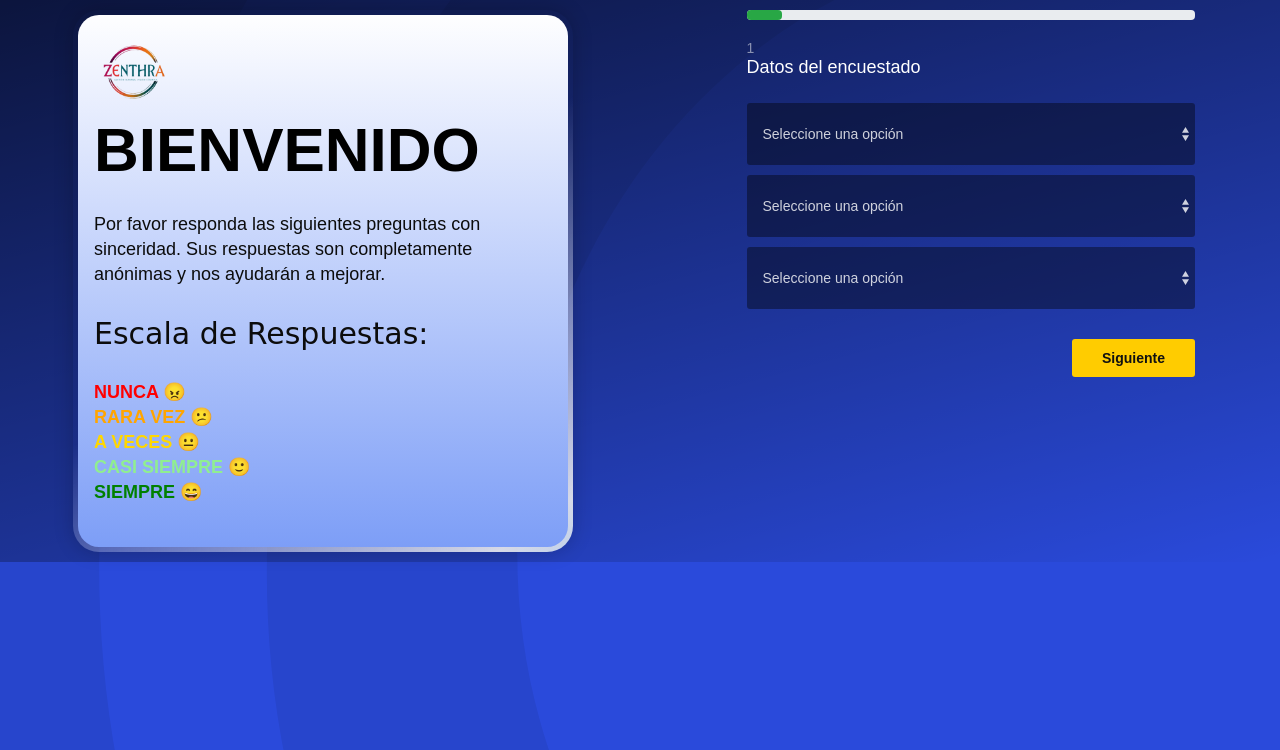
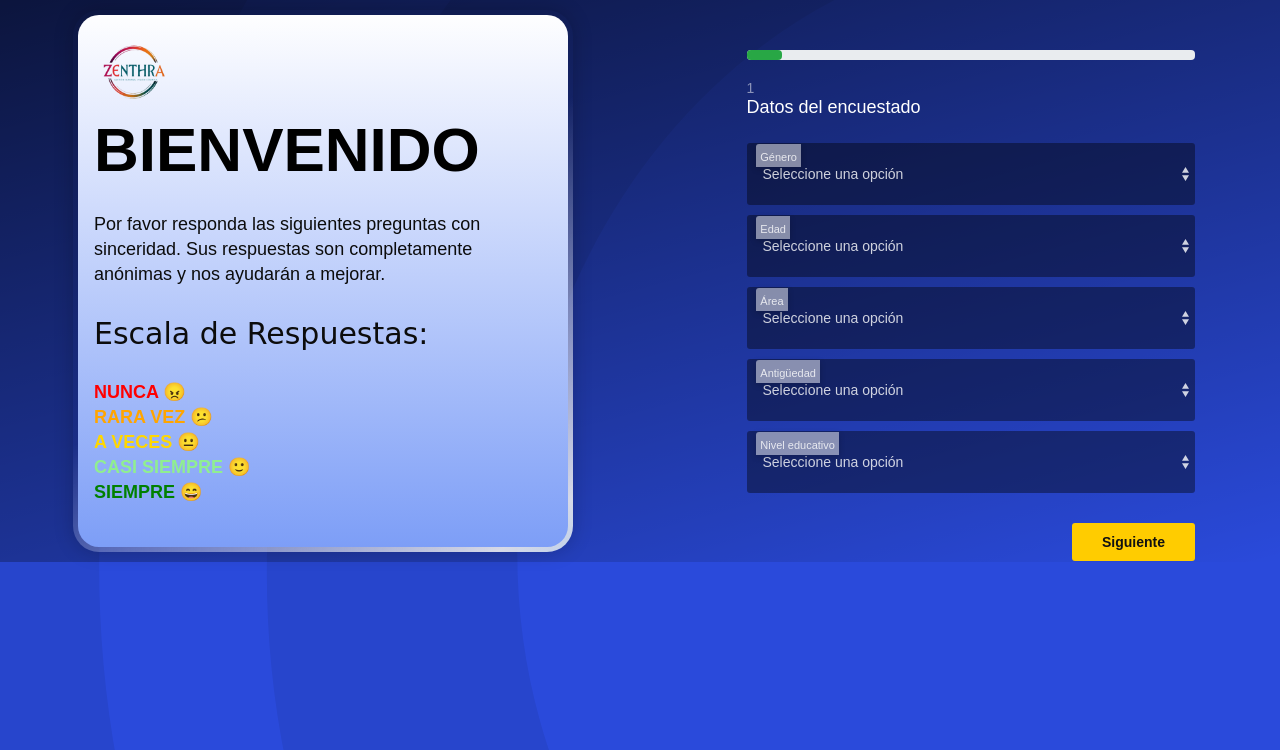
Before and after one commit to guille2506/Encuestas2025, a PHP site: page /encuestas.php?id=1 in a window 1280 px wide. Shown: the top 750 px of the page. Run offline with PHP 8.4, Linux system fonts and the light colour scheme; data that the repository does not hold is empty.

Commit message:
Cambios esteticos

```diff
--- a/css/style.css
+++ b/css/style.css
@@ -65,11 +65,11 @@ label {
   display: inline-block;
   font-weight: 400;
   margin-bottom: 8px;
-  color: #fff7f7;
-  background-color: #00000067;
+  color: #000000;
+  background-color: #ffffff7e;
   padding: 8px 12px;
   box-shadow: 0 2px 6px rgba(0, 0, 0, 0.2);
-  font-size: 16px;
+  font-size: 18px;
 }
 hr {
   margin: 30px 0 30px 0;
@@ -97,7 +97,7 @@ a {
 }
 a:hover,
 a:focus {
- background-color: #4ccd6a;
+ background-color: #2b3fc4;
 }
 a.animated_link {
   position: relative;
@@ -176,7 +176,7 @@ a.btn_1,
 }
 a.btn_1:hover,
 .btn_1:hover {
-  background-color: #4ccd6a;
+  background-color: #2b3fc4;
 }
 #preloader {
   position: fixed;
@@ -1662,4 +1662,31 @@ body[dir="rtl"] .fl-form .fl-wrap-select:after {
   padding: 0 15px;
   box-sizing: border-box;
 }
+
+
+
+.fl-label {
+  opacity: 1 !important;
+  visibility: visible !important;
+}
+
+
+select option {
+  background-color: #f0f0f0;
+  color: #222;
+}
+
+.separacion-arriba {
+  padding-top: 40px;
+}
+
+@media (max-width: 767px) {
+  .separacion-arriba {
+    padding-top: 60px;
+  }
+}
+
+
+
+
 /*llegaste al final
--- a/encuestas.php
+++ b/encuestas.php
@@ -56,8 +56,9 @@ function obtenerOraciones($idempresa, $nro_bloque) {
     <div class="container_centering">
         <div class="container">
             <div class="row justify-content-between">
-                <div class="col-xl-6 col-lg-6 d-flex align-items-center">
+                <div class="col-xl-6 col-lg-6 d-flex align-items-center ">
                     <div class="main_title_1">
+
                         <h3><img src="images/recursos-logo11.png" width="80" height="80" alt=""> Bienvenido</h3>
                         <p>Por favor responda las siguientes preguntas con sinceridad. Sus respuestas son completamente anónimas y nos ayudarán a mejorar.</p>
                         <p><em>Escala de Respuestas:</em></p>
@@ -70,6 +71,8 @@ function obtenerOraciones($idempresa, $nro_bloque) {
                     </div>
                 </div>
                 <div class="col-xl-5 col-lg-5">
+                    <div id="wizard_container" class="separacion-arriba">
+
                     <div id="wizard_container">
                         <div id="top-wizard">
                             <div id="progressbar" style="background: #e9ecef; border-radius: 4px; height: 10px; width: 100%; margin-bottom: 20px;">
@@ -96,8 +99,8 @@ function obtenerOraciones($idempresa, $nro_bloque) {
 
                                     renderSelect('sexo', 'Género', $fun->leergeneros($id_empresa.'/csvfiles/generos.csv'));
                                     renderSelect('edad', 'Edad', $fun->leeredades($id_empresa.'/csvfiles/edades.csv'));
-                                   // renderSelect('area', 'Área', $fun->leerareas($id_empresa.'/csvfiles/areas.csv'));//
-                                   // renderSelect('antiguedad', 'Antigüedad', $fun->leerantiguedad($id_empresa.'/csvfiles/antiguedad.csv'));//
+                                    renderSelect('area', 'Área', $fun->leerareas($id_empresa.'/csvfiles/areas.csv'));//
+                                    renderSelect('antiguedad', 'Antigüedad', $fun->leerantiguedad($id_empresa.'/csvfiles/antiguedad.csv'));//
                                     renderSelect('niveleducativo', 'Nivel educativo', $fun->leerniveleducativo($id_empresa.'/csvfiles/niveleducativo.csv'));
                                     ?>
                                 </div>
```
